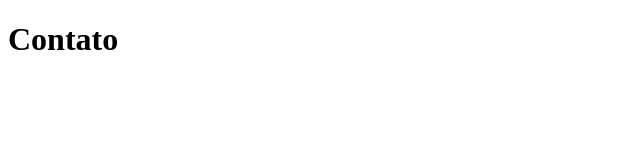
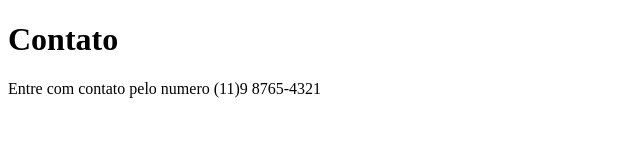
Before and after one commit to eng-proj-gabriel-hub/sistema-de-cadastro, a plain HTML site: page contato.html in a window 1280 px wide. Shown: the whole page, without its empty margins (0-640 px from the left). Drawn offline with Linux system fonts and the light colour scheme.

Commit message:
Add numero de contato

```diff
--- a/contato.html
+++ b/contato.html
@@ -8,5 +8,6 @@
 </head>
 <body>
     <h1>Contato</h1>
+    <p>Entre com contato pelo numero (11)9 8765-4321</p>
 </body>
 </html>
```
